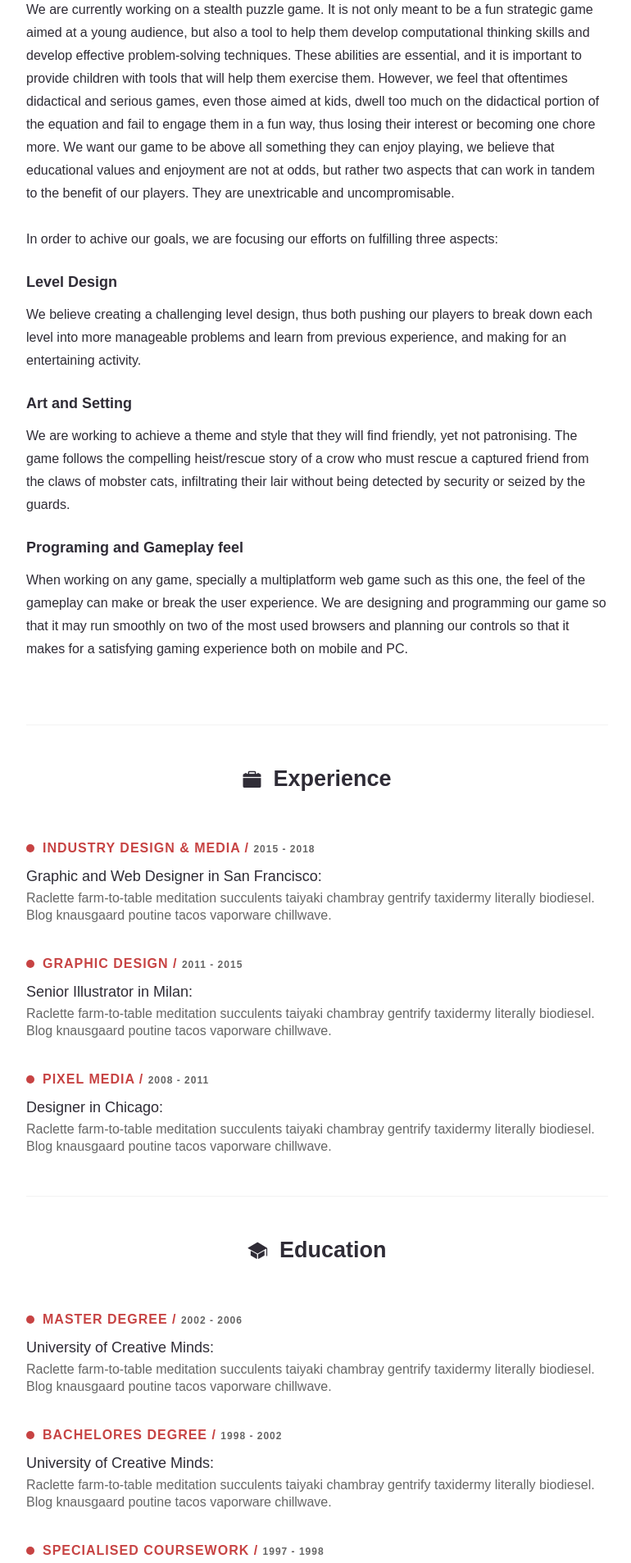
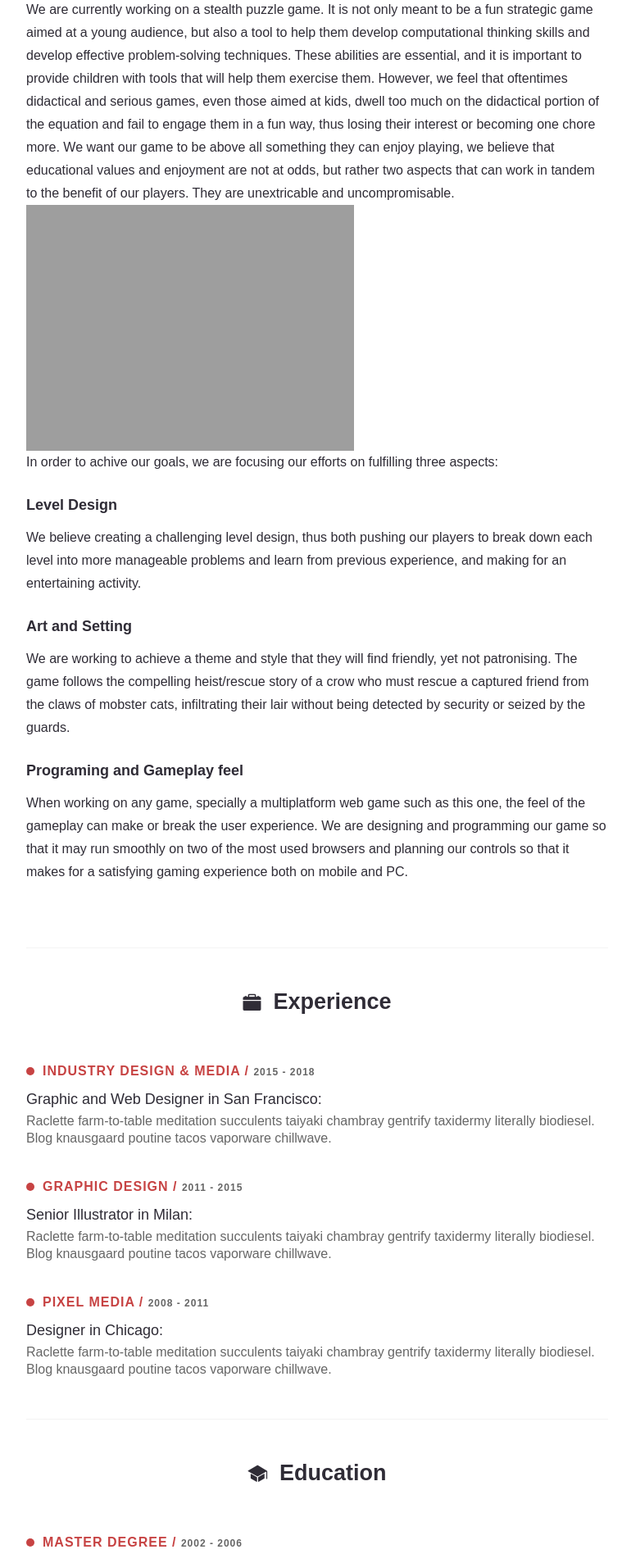
Before and after one commit to Tale-Weavers/taleweavers.github.io, a Jekyll site: the page built from index.html, in a window 1280 px wide. Shown: the part 1568-3475 px from the top of the page at 82% size, without its empty margins (253-1023 px from the left). Built offline with Jekyll 4.4.1, drawn with Linux system fonts in a browser that asks for light colours; nearby versions of some CDN libraries; some web fonts are replaced.

Commit message:
Update index.html

```diff
--- a/index.html
+++ b/index.html
@@ -65,7 +65,7 @@ image: banner.jpg
   <h2 class="project-title-title section-title"><i class="ion ion-ios-briefcase"></i> {{ site.data.settings.project-title }}</h2>
   <div class="project-description">{{ site.data.settings.objective }}</div>
   <div>
-    <br>
+    <img src="{{ site.baseurl }}/images/{{ site.data.settings.illustration }} class="thingy">
   </div>
   <div class="our-game-description">{{ site.data.settings.our-game }}</div>
   <div>
```
